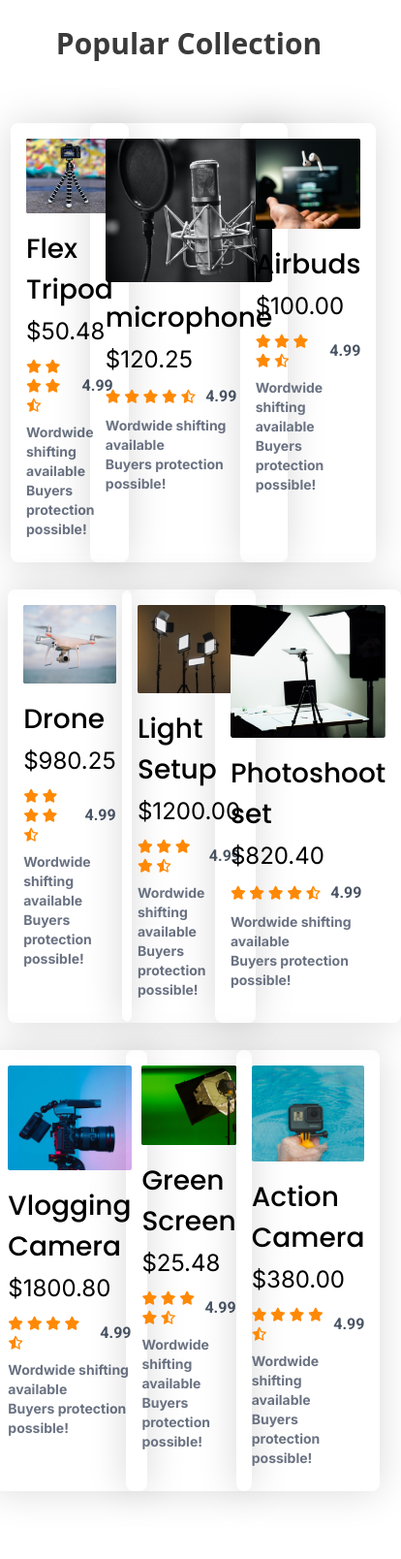
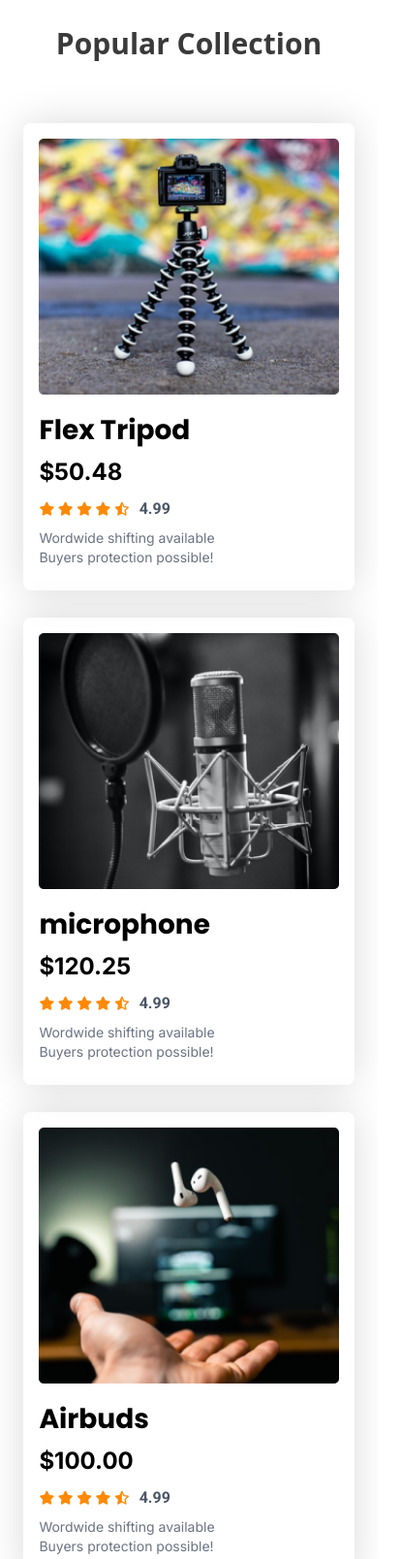
Before and after one commit to md-sh-sabbir/influencer-gears, a plain HTML site: page index.html in a window 390 px wide. Shown: the part 1220-2828 px from the top of the page at 97% size, 414 px wide, since content can reach past the window. Drawn offline with nearby package versions, Linux system fonts and the light colour scheme.

Commit message:
applied responsive design upto collection-items section

```diff
--- a/index.html
+++ b/index.html
@@ -88,11 +88,13 @@
         <!-- Items section start here -->
         <section class="deviceItems my-24">
             <h3 class="font-semibold text-3xl text-center text-[#3A3A3A] mb-16">Popular Collection</h3>
-            <div class="items-container grid grid-cols-3 justify-items-center gap-7">
+            <div class="items-container grid grid-cols-1 md:grid-cols-2 lg:grid-cols-3 gap-x-24 gap-7">
                 <div class="item-card shadow-[0_0_40px_rgba(0,0,0,0.15)] p-4 rounded-lg">
-                    <img src="assests/images/tripod.png" alt="">
-                    <h4 class="font-[Poppins] font-medium text-[28px] mt-4">Flex Tripod</h4>
-                    <h5 class="font-[Inter] text-2xl mt-1.5 mb-2.5">$50.48</h5>
+                    <div>
+                        <img class="w-full" src="assests/images/tripod.png" alt="">
+                    </div>
+                    <h4 class="font-[Poppins] font-bold md:font-medium text-[28px] mt-4">Flex Tripod</h4>
+                    <h5 class="font-[Inter] font-bold md:font-normal text-2xl mt-1.5 mb-2.5">$50.48</h5>
                     <div class="flex items-center gap-2.5">
                         <div class="star-icon text-sm text-orange-400">
                             <i class="fa-solid fa-star"></i>
@@ -103,12 +105,14 @@
                         </div>
                         <h6 class="font-[Roboto] font-bold text-gray-600">4.99</h6>
                     </div>
-                    <p class="font-[Inter] font-bold text-sm text-gray-500 my-2">Wordwide shifting <br> available <br> Buyers protection possible!</p>
+                    <p class="font-[Inter] md:font-bold text-sm text-gray-500 my-2">Wordwide shifting <span class="hidden md:inline"><br></span> available <br> Buyers protection possible!</p>
                 </div>
                 <div class="item-card shadow-[0_0_40px_rgba(0,0,0,0.15)] p-4 rounded-lg">
-                    <img src="assests/images/mic.png" alt="">
-                    <h4 class="font-[Poppins] font-medium text-[28px] mt-4">microphone</h4>
-                    <h5 class="font-[Inter] text-2xl mt-1.5 mb-2.5">$120.25</h5>
+                    <div>
+                        <img class="w-full" src="assests/images/mic.png" alt="">
+                    </div>
+                    <h4 class="font-[Poppins] font-bold md:font-medium text-[28px] mt-4">microphone</h4>
+                    <h5 class="font-[Inter] font-bold md:font-normal text-2xl mt-1.5 mb-2.5">$120.25</h5>
                     <div class="flex items-center gap-2.5">
                         <div class="star-icon text-sm text-orange-400">
                             <i class="fa-solid fa-star"></i>
@@ -119,12 +123,14 @@
                         </div>
                         <h6 class="font-[Roboto] font-bold text-gray-600">4.99</h6>
                     </div>
-                    <p class="font-[Inter] font-bold text-sm text-gray-500 my-2">Wordwide shifting <br> available <br> Buyers protection possible!</p>
+                    <p class="font-[Inter] md:font-bold text-sm text-gray-500 my-2">Wordwide shifting <span class="hidden md:inline"><br></span> available <br> Buyers protection possible!</p>
                 </div>
                 <div class="item-card shadow-[0_0_40px_rgba(0,0,0,0.15)] p-4 rounded-lg">
-                    <img src="assests/images/airpod.png" alt="">
-                    <h4 class="font-[Poppins] font-medium text-[28px] mt-4">Airbuds</h4>
-                    <h5 class="font-[Inter] text-2xl mt-1.5 mb-2.5">$100.00</h5>
+                    <div>
+                        <img class="w-full" src="assests/images/airpod.png" alt="">
+                    </div>
+                    <h4 class="font-[Poppins] font-bold md:font-medium text-[28px] mt-4">Airbuds</h4>
+                    <h5 class="font-[Inter] font-bold md:font-normal text-2xl mt-1.5 mb-2.5">$100.00</h5>
                     <div class="flex items-center gap-2.5">
                         <div class="star-icon text-sm text-orange-400">
                             <i class="fa-solid fa-star"></i>
@@ -135,12 +141,14 @@
                         </div>
                         <h6 class="font-[Roboto] font-bold text-gray-600">4.99</h6>
                     </div>
-                    <p class="font-[Inter] font-bold text-sm text-gray-500 my-2">Wordwide shifting <br> available <br> Buyers protection possible!</p>
+                    <p class="font-[Inter] md:font-bold text-sm text-gray-500 my-2">Wordwide shifting <span class="hidden md:inline"><br></span> available <br> Buyers protection possible!</p>
                 </div>
                 <div class="item-card shadow-[0_0_40px_rgba(0,0,0,0.15)] p-4 rounded-lg">
-                    <img src="assests/images/drone.png" alt="">
-                    <h4 class="font-[Poppins] font-medium text-[28px] mt-4">Drone</h4>
-                    <h5 class="font-[Inter] text-2xl mt-1.5 mb-2.5">$980.25</h5>
+                    <div>
+                        <img class="w-full" src="assests/images/drone.png" alt="">
+                    </div>
+                    <h4 class="font-[Poppins] font-bold md:font-medium text-[28px] mt-4">Drone</h4>
+                    <h5 class="font-[Inter] font-bold md:font-normal text-2xl mt-1.5 mb-2.5">$980.25</h5>
                     <div class="flex items-center gap-2.5">
                         <div class="star-icon text-sm text-orange-400">
                             <i class="fa-solid fa-star"></i>
@@ -151,12 +159,14 @@
                         </div>
                         <h6 class="font-[Roboto] font-bold text-gray-600">4.99</h6>
                     </div>
-                    <p class="font-[Inter] font-bold text-sm text-gray-500 my-2">Wordwide shifting <br> available <br> Buyers protection possible!</p>
+                    <p class="font-[Inter] md:font-bold text-sm text-gray-500 my-2">Wordwide shifting <span class="hidden md:inline"><br></span> available <br> Buyers protection possible!</p>
                 </div>
                 <div class="item-card shadow-[0_0_40px_rgba(0,0,0,0.15)] p-4 rounded-lg">
-                    <img src="assests/images/lights.png" alt="">
-                    <h4 class="font-[Poppins] font-medium text-[28px] mt-4">Light Setup</h4>
-                    <h5 class="font-[Inter] text-2xl mt-1.5 mb-2.5">$1200.00</h5>
+                    <div>
+                        <img class="w-full" src="assests/images/lights.png" alt="">
+                    </div>
+                    <h4 class="font-[Poppins] font-bold md:font-medium text-[28px] mt-4">Light Setup</h4>
+                    <h5 class="font-[Inter] font-bold md:font-normal text-2xl mt-1.5 mb-2.5">$1200.00</h5>
                     <div class="flex items-center gap-2.5">
                         <div class="star-icon text-sm text-orange-400">
                             <i class="fa-solid fa-star"></i>
@@ -167,12 +177,14 @@
                         </div>
                         <h6 class="font-[Roboto] font-bold text-gray-600">4.99</h6>
                     </div>
-                    <p class="font-[Inter] font-bold text-sm text-gray-500 my-2">Wordwide shifting <br> available <br> Buyers protection possible!</p>
+                    <p class="font-[Inter] md:font-bold text-sm text-gray-500 my-2">Wordwide shifting <span class="hidden md:inline"><br></span> available <br> Buyers protection possible!</p>
                 </div>
                 <div class="item-card shadow-[0_0_40px_rgba(0,0,0,0.15)] p-4 rounded-lg">
-                    <img src="assests/images/setup.png" alt="">
-                    <h4 class="font-[Poppins] font-medium text-[28px] mt-4">Photoshoot set</h4>
-                    <h5 class="font-[Inter] text-2xl mt-1.5 mb-2.5">$820.40</h5>
+                    <div>
+                        <img class="w-full" src="assests/images/setup.png" alt="">
+                    </div>
+                    <h4 class="font-[Poppins] font-bold md:font-medium text-[28px] mt-4">Photoshoot set</h4>
+                    <h5 class="font-[Inter] font-bold md:font-normal text-2xl mt-1.5 mb-2.5">$820.40</h5>
                     <div class="flex items-center gap-2.5">
                         <div class="star-icon text-sm text-orange-400">
                             <i class="fa-solid fa-star"></i>
@@ -183,12 +195,14 @@
                         </div>
                         <h6 class="font-[Roboto] font-bold text-gray-600">4.99</h6>
                     </div>
-                    <p class="font-[Inter] font-bold text-sm text-gray-500 my-2">Wordwide shifting <br> available <br> Buyers protection possible!</p>
+                    <p class="font-[Inter] md:font-bold text-sm text-gray-500 my-2">Wordwide shifting <span class="hidden md:inline"><br></span> available <br> Buyers protection possible!</p>
                 </div>
                 <div class="item-card shadow-[0_0_40px_rgba(0,0,0,0.15)] p-4 rounded-lg">
-                    <img src="assests/images/camera.png" alt="">
-                    <h4 class="font-[Poppins] font-medium text-[28px] mt-4">Vlogging Camera</h4>
-                    <h5 class="font-[Inter] text-2xl mt-1.5 mb-2.5">$1800.80</h5>
+                    <div>
+                        <img class="w-full" src="assests/images/camera.png" alt="">
+                    </div>
+                    <h4 class="font-[Poppins] font-bold md:font-medium text-[28px] mt-4">Vlogging Camera</h4>
+                    <h5 class="font-[Inter] font-bold md:font-normal text-2xl mt-1.5 mb-2.5">$1800.80</h5>
                     <div class="flex items-center gap-2.5">
                         <div class="star-icon text-sm text-orange-400">
                             <i class="fa-solid fa-star"></i>
@@ -199,12 +213,14 @@
                         </div>
                         <h6 class="font-[Roboto] font-bold text-gray-600">4.99</h6>
                     </div>
-                    <p class="font-[Inter] font-bold text-sm text-gray-500 my-2">Wordwide shifting <br> available <br> Buyers protection possible!</p>
+                    <p class="font-[Inter] md:font-bold text-sm text-gray-500 my-2">Wordwide shifting <span class="hidden md:inline"><br></span> available <br> Buyers protection possible!</p>
                 </div>
                 <div class="item-card shadow-[0_0_40px_rgba(0,0,0,0.15)] p-4 rounded-lg">
-                    <img src="assests/images/single-light.png" alt="">
-                    <h4 class="font-[Poppins] font-medium text-[28px] mt-4">Green Screen</h4>
-                    <h5 class="font-[Inter] text-2xl mt-1.5 mb-2.5">$25.48</h5>
+                    <div>
+                        <img class="w-full" src="assests/images/single-light.png" alt="">
+                    </div>
+                    <h4 class="font-[Poppins] font-bold md:font-medium text-[28px] mt-4">Green Screen</h4>
+                    <h5 class="font-[Inter] font-bold md:font-normal text-2xl mt-1.5 mb-2.5">$25.48</h5>
                     <div class="flex items-center gap-2.5">
                         <div class="star-icon text-sm text-orange-400">
                             <i class="fa-solid fa-star"></i>
@@ -215,12 +231,14 @@
                         </div>
                         <h6 class="font-[Roboto] font-bold text-gray-600">4.99</h6>
                     </div>
-                    <p class="font-[Inter] font-bold text-sm text-gray-500 my-2">Wordwide shifting <br> available <br> Buyers protection possible!</p>
+                    <p class="font-[Inter] md:font-bold text-sm text-gray-500 my-2">Wordwide shifting <span class="hidden md:inline"><br></span> available <br> Buyers protection possible!</p>
                 </div>
                 <div class="item-card shadow-[0_0_40px_rgba(0,0,0,0.15)] p-4 rounded-lg">
-                    <img src="assests/images/action.png" alt="">
-                    <h4 class="font-[Poppins] font-medium text-[28px] mt-4">Action Camera</h4>
-                    <h5 class="font-[Inter] text-2xl mt-1.5 mb-2.5">$380.00</h5>
+                    <div>
+                        <img class="w-full" src="assests/images/action.png" alt="">
+                    </div>
+                    <h4 class="font-[Poppins] font-bold md:font-medium text-[28px] mt-4">Action Camera</h4>
+                    <h5 class="font-[Inter] font-bold md:font-normal text-2xl mt-1.5 mb-2.5">$380.00</h5>
                     <div class="flex items-center gap-2.5">
                         <div class="star-icon text-sm text-orange-400">
                             <i class="fa-solid fa-star"></i>
@@ -231,9 +249,11 @@
                         </div>
                         <h6 class="font-[Roboto] font-bold text-gray-600">4.99</h6>
                     </div>
-                    <p class="font-[Inter] font-bold text-sm text-gray-500 my-2">Wordwide shifting <br> available <br> Buyers protection possible!</p>
+                    <p class="font-[Inter] md:font-bold text-sm text-gray-500 my-2">Wordwide shifting <span class="hidden md:inline"><br></span> available <br> Buyers protection possible!</p>
                 </div>
             </div>
+
+            <h5 class="text-right font-[Poppins] font-bold text-[rgba(224,44,109,0.87)] mt-14">See More &nbsp; <i class="fa-solid fa-arrow-right"></i></h5>
         </section>
         <!-- Items section end here -->
 
```
